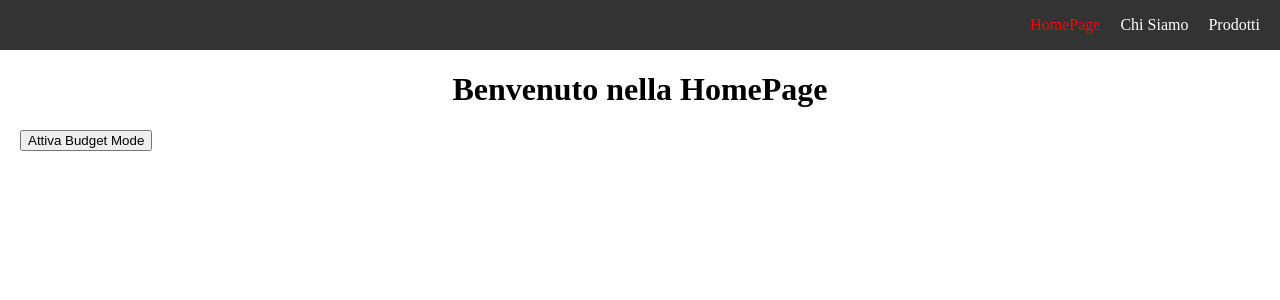
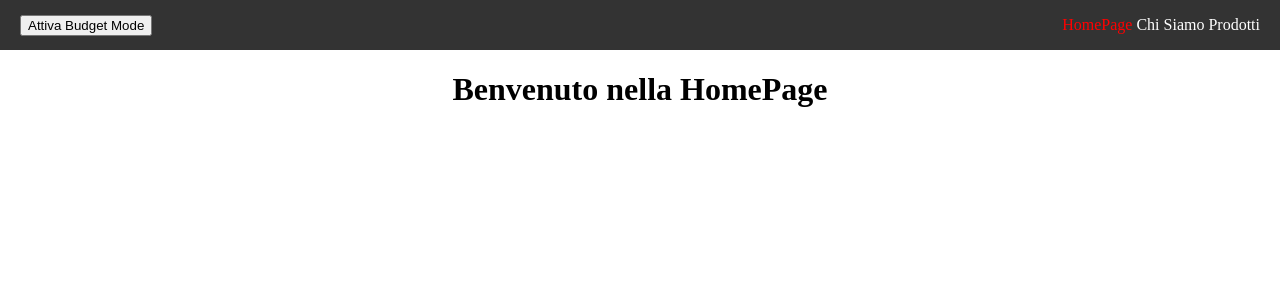
Before and after one commit to aldodenegri/react-context-api, a React (Vite) app: page / in a window 1280 px wide. Shown: the top 300 px of the page. Built offline with nearby package versions, Linux system fonts and the light colour scheme.

Commit message:
rimozione funzione filtro e bottone homepage, correzione css navbar

```diff
--- a/src/components/Navbar.jsx
+++ b/src/components/Navbar.jsx
@@ -1,13 +1,18 @@
-import { NavLink,Link } from "react-router-dom";
+import { NavLink, Link } from "react-router-dom";
 import style from './Navbar.module.css';
-function Navbar(){
-    return(
+import { useBudget } from '../contexts/BudgetContext.jsx'
+function Navbar() {
+    const { budgetMode, toggleBudgetMode } = useBudget();
+    return (
         <>
             <nav>
-                <NavLink className={style.link} to="/">HomePage </NavLink> {/*navlink rispetto a link aggiunge una classe active*/}
-                <NavLink className={style.link} to="/About">Chi Siamo </NavLink>
-                <NavLink className={style.link} to="/Products">Prodotti</NavLink>
+                <div><button onClick={() => toggleBudgetMode()}>{budgetMode ? "Disattiva Budget Mode" : "Attiva Budget Mode"}</button></div>
+                <div>
+                    <NavLink className={style.link} to="/">HomePage </NavLink> {/*navlink rispetto a link aggiunge una classe active*/}
+                    <NavLink className={style.link} to="/About">Chi Siamo </NavLink>
+                    <NavLink className={style.link} to="/Products">Prodotti</NavLink>
+                </div>
             </nav>
         </>
     );
-}export default Navbar;
+} export default Navbar;
--- a/src/components/Navbar.module.css
+++ b/src/components/Navbar.module.css
@@ -8,9 +8,9 @@
 nav{
     height: 50px;
     display: flex;
-    justify-content: flex-end;
+    justify-content: space-between;
     align-items: center;
     gap:20px;
-    padding-right:20px;
+    padding:0 20px;
     background-color: #333;
 }
--- a/src/layout/DefaultLayout.jsx
+++ b/src/layout/DefaultLayout.jsx
@@ -1,5 +1,6 @@
 import { Outlet } from "react-router-dom";
 import Navbar from '../components/Navbar.jsx'
+
 function DefaultLayout(){
     return(
         <>
--- a/src/pages/HomePage.jsx
+++ b/src/pages/HomePage.jsx
@@ -6,8 +6,7 @@ function HomePage(){
     return (
         <>
             <h1>Benvenuto nella HomePage</h1>
-            <button onClick={toggleBudgetMode}>{budgetMode ? "Disattiva Budget Mode" : "Attiva Budget Mode"}</button>
-            {console.log(budgetMode)}
+
         </>
     );
 }export default HomePage
--- a/src/pages/Prodotti.jsx
+++ b/src/pages/Prodotti.jsx
@@ -4,36 +4,45 @@ import axios from 'axios'
 import {Link } from 'react-router-dom'
 import { useBudget } from '../contexts/BudgetContext'
 function Prodotti(){
-    const {budgetMode , toggleBudgetMode} = useBudget();
+    const {budgetMode} = useBudget();
     const [prods,setProds] = useState([]);
-
+    const [displayedProds, setDisplayedProds] = useState([]);
     const apiUrl ="https://fakestoreapi.com/products";
     function getData()
     {
-        setProds([]);
         axios.get(apiUrl).then((resultProdotti) => {
             console.log(resultProdotti.data);
             setProds([...resultProdotti.data]);
+            setDisplayedProds([...resultProdotti.data]);
         }).catch(err => console.error(err));
     }
     useEffect(() => {
         getData();
     },[]);
 
-    useEffect(() => console.log(budgetMode),[budgetMode])
-    function filtro(tBM)
-    {
-
-        if(budgetMode) setProds(prods.filter((p) => p.price <= 30));
-        else if(budgetMode == false) getData();
-        return tBM;
+    //questa è stata la soluzione per gestire lo stale closure, ovvero la funzione filtro prendeva un valore obsoleto di budgetMode
+    useEffect(() => {
+        console.log(budgetMode)
+    if (budgetMode) {
+        setDisplayedProds(prods.filter(p => p.price <= 30));
+    } else {
+        setDisplayedProds(prods);
     }
+}, [budgetMode, prods]);
+    //la funzione oltre filtra con uno stato passato, invertire il booleano permtterà di gestire lo stato al futuro(non inserito)
+    // function filtro()
+    // {
+    //     //soluzione non ottimale perché una volta che si disattiva la budgetMode ricarica tutto e non è il massimo.
+    //     if(budgetMode) setDisplayedProds(prods.filter((p) => p.price <= 30));
+    //     else if(budgetMode == false) setDisplayedProds(prods);
+    //     toggleBudgetMode;
+    // }
     return(
         <>
             <h1>I nostri prodotti</h1>
-            <button onClick={() => filtro(toggleBudgetMode())}>{budgetMode ? "Disattiva Budget Mode" : "Attiva Budget Mode"}</button>
+
             <ul className={styles.prodsContainer}>
-                {prods.map(p => (
+                {displayedProds.map(p => (
                     <li key={p.id} className={styles.singleProd}>
                         <h1>{p.title}</h1>
                         <div>
```
